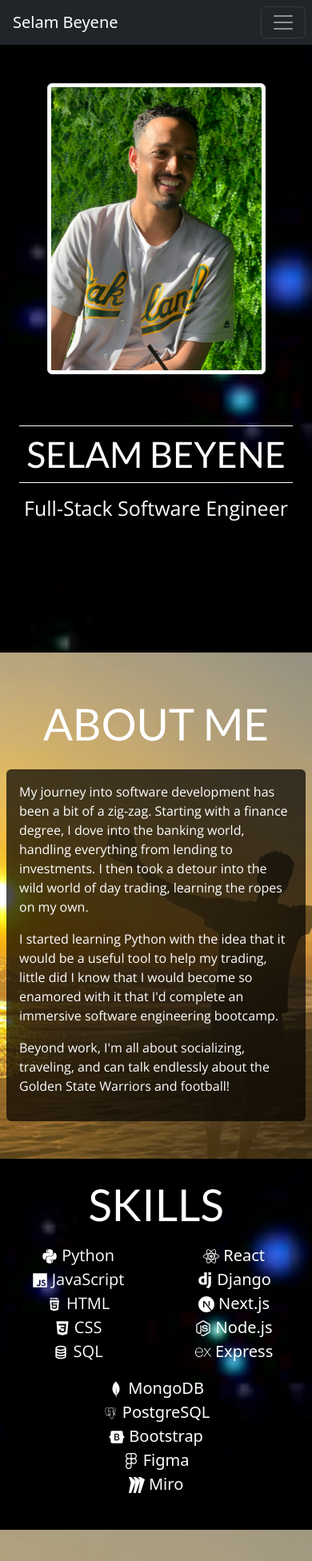
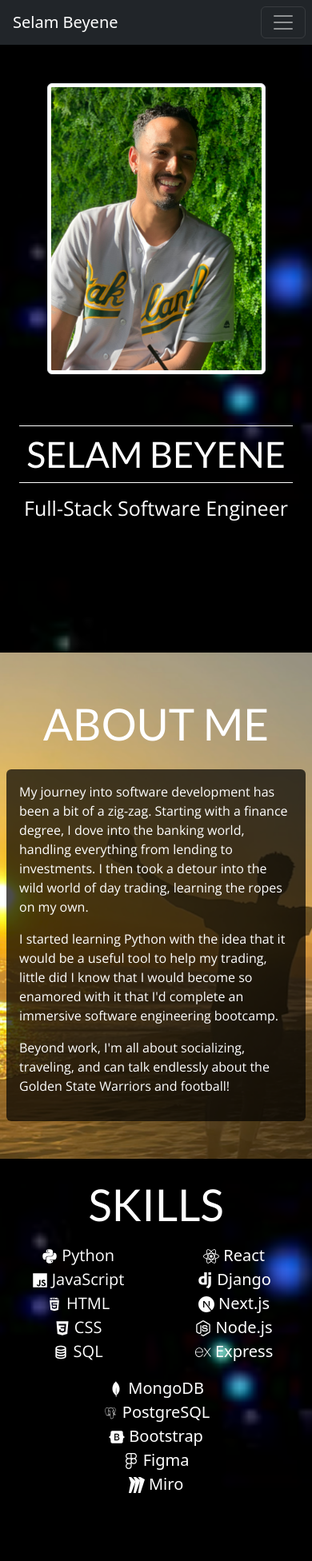
Before and after one commit to Slmbyn/my-portfolio, a React (Create React App) app: page / in a window 390 px wide. Shown: the top 1952 px of the page at 80% size. Built offline with nearby package versions, Linux system fonts and the light colour scheme; a web font is replaced by a local one.

Commit message:
fixes skills spacing

```diff
--- a/src/App.js
+++ b/src/App.js
@@ -110,7 +110,7 @@ function App() {
       </Parallax>
 </span>
 {/* skills for mobile screen */}
-<span className='d-block d-md-none' style={{height:'55vh'}}>
+<span className='d-block d-md-none' style={{height:'60vh'}}>
       <Parallax
         strength={-250}
         bgImage={starbg}
--- a/src/components/Skills.js
+++ b/src/components/Skills.js
@@ -95,7 +95,7 @@ export default function Skills() {
                         Skills
                     </h1>
                 <div
-                    className="mt-3 mb-5 "
+                    className="mt-3 mb-5"
                     style={{
                         fontSize: '20px'
                     }}
--- a/src/styles/App.css
+++ b/src/styles/App.css
@@ -15,7 +15,7 @@
 } */
 
 .skillsContent {
-  height: 55vh;
+  height: 65vh;
 }
 
 /* h1 {
```
Lines whose indentation alone changed are shown as unchanged.
